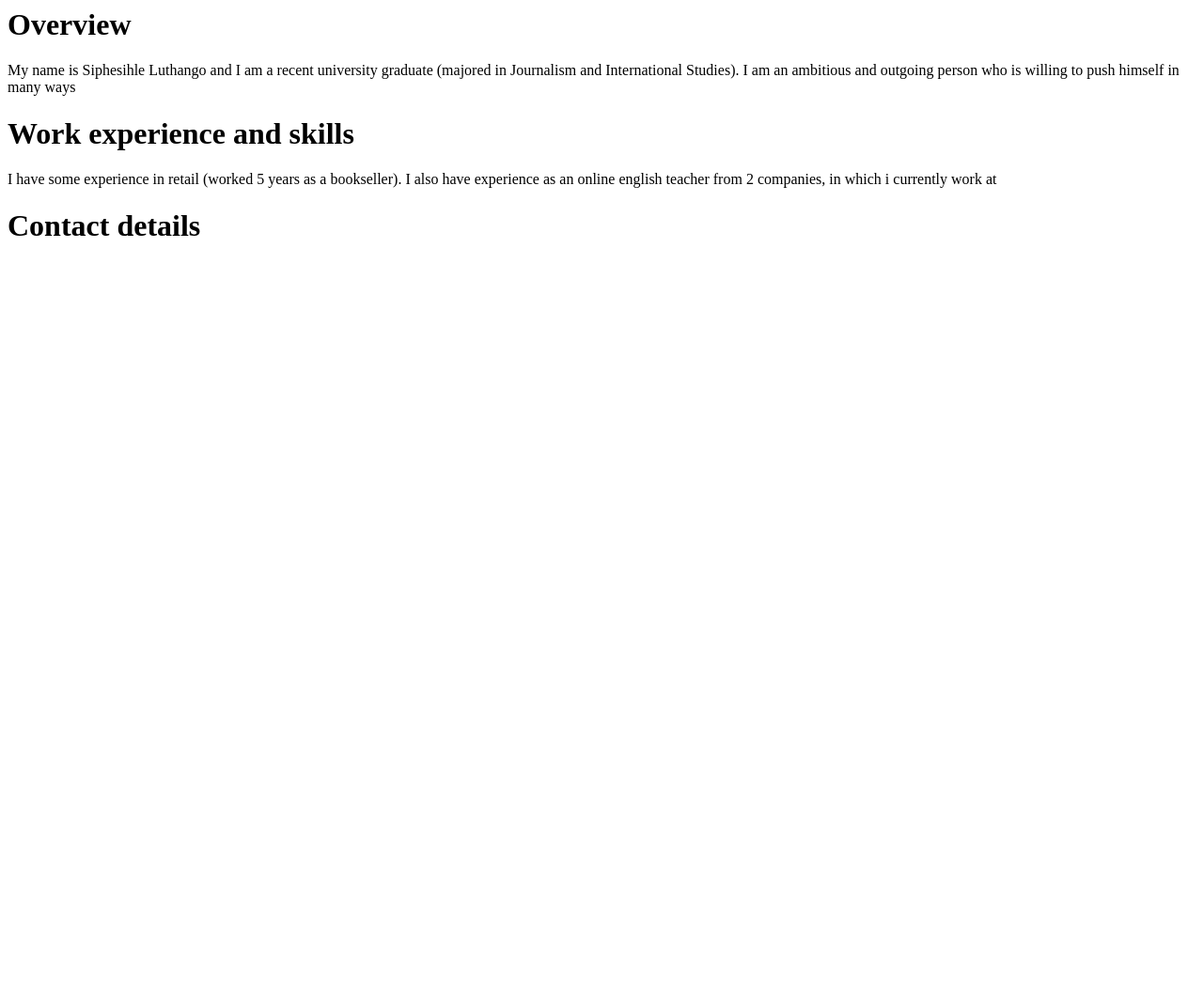
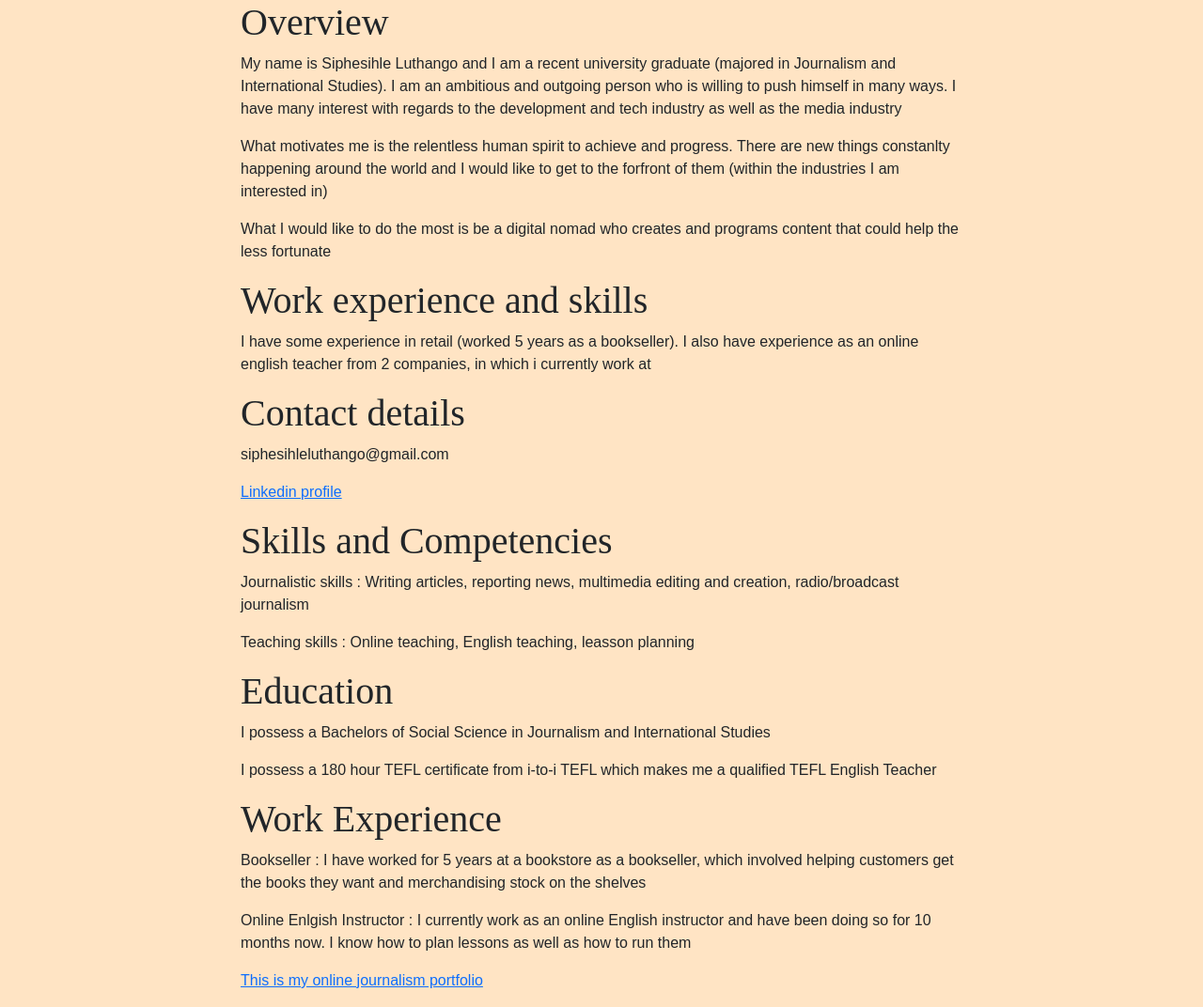
Before and after one commit to Siphe-star/Siphesihle_Luthango_resume, a plain HTML site: page Index.html in a window 1280 px wide. Shown: the whole page at 94% size. Before the commit the page ends 800 px from the top, so only its background shows below. Drawn offline with nearby package versions, Linux system fonts and the light colour scheme.

Commit message:
Index.html

```diff
--- a/Index.css
+++ b/Index.css
@@ -0,0 +1,13 @@
+h1 {
+    font-family: 'Times New Roman';
+}
+
+p {
+    font-family: sans-serif;
+}
+
+body {
+    background-color: bisque;
+    margin-left: 20%;
+    margin-right: 20%;
+}
--- a/Index.html
+++ b/Index.html
@@ -1,10 +1,53 @@
-<h1>Overview</h1>
-<p>My name is Siphesihle Luthango and I am a recent university graduate (majored in Journalism and International Studies). I am an ambitious and outgoing person who is willing to push himself in many ways</p>
+<!DOCTYPE html>
+<html lang="en">
 
-<h1>Work experience and skills</h1>
-<p>I have some experience in retail (worked 5 years as a bookseller). I also have experience as an online english teacher from 2 companies, in which i currently work at</p>
+<head>
+    <meta charset="UTF-8">
+    <meta http-equiv="X-UA-Compatible" content="IE=edge">
+    <meta name="viewport" content="width=device-width, initial-scale=1.0">
+    <link href="https://cdn.jsdelivr.net/npm/bootstrap@5.0.2/dist/css/bootstrap.min.css" rel="stylesheet"
+        integrity="sha384-EVSTQN3/azprG1Anm3QDgpJLIm9Nao0Yz1ztcQTwFspd3yD65VohhpuuCOmLASjC" crossorigin="anonymous">
+        <link rel="stylesheet" type="text/css" href="Index.css">
+    <title>Document</title>
+</head>
 
-<h1>Contact details</h1>
-<p></p>
+<body>
 
-<h1></h1>
+    <h1>Overview</h1>
+    <p>My name is Siphesihle Luthango and I am a recent university graduate (majored in Journalism and International
+        Studies). I am an ambitious and outgoing person who is willing to push himself in many ways. I have many
+        interest with regards to the development and tech industry as well as the media industry</p>
+    <p>What motivates me is the relentless human spirit to achieve and progress. There are new things constanlty
+        happening around the world and I would like to get to the forfront of them (within the industries I am
+        interested in)</p>
+    <p>What I would like to do the most is be a digital nomad who creates and programs content that could help the less
+        fortunate</p>
+
+    <h1>Work experience and skills</h1>
+    <p>I have some experience in retail (worked 5 years as a bookseller). I also have experience as an online english
+        teacher from 2 companies, in which i currently work at</p>
+
+    <h1>Contact details</h1>
+    <p>siphesihleluthango@gmail.com</p>
+    <p><a href="https://linkedin.com/in/siphesihle-luthango-0a534913a">Linkedin profile</a></p>
+
+    <h1>Skills and Competencies</h1>
+    <p>Journalistic skills : Writing articles, reporting news, multimedia editing and creation, radio/broadcast
+        journalism</p>
+    <p>Teaching skills : Online teaching, English teaching, leasson planning</p>
+
+    <h1>Education</h1>
+    <p>I possess a Bachelors of Social Science in Journalism and International Studies</p>
+    <p>I possess a 180 hour TEFL certificate from i-to-i TEFL which makes me a qualified TEFL English Teacher</p>
+
+
+    <h1>Work Experience</h1>
+    <p>Bookseller : I have worked for 5 years at a bookstore as a bookseller, which involved helping customers get the
+        books they want and merchandising stock on the shelves</p>
+    <p>Online Enlgish Instructor : I currently work as an online English instructor and have been doing so for 10 months
+        now. I know how to plan lessons as well as how to run them</p>
+    <p><a href="https://outsider.home.blog/">This is my online journalism portfolio</a></p>
+
+</body>
+
+</html>
```
